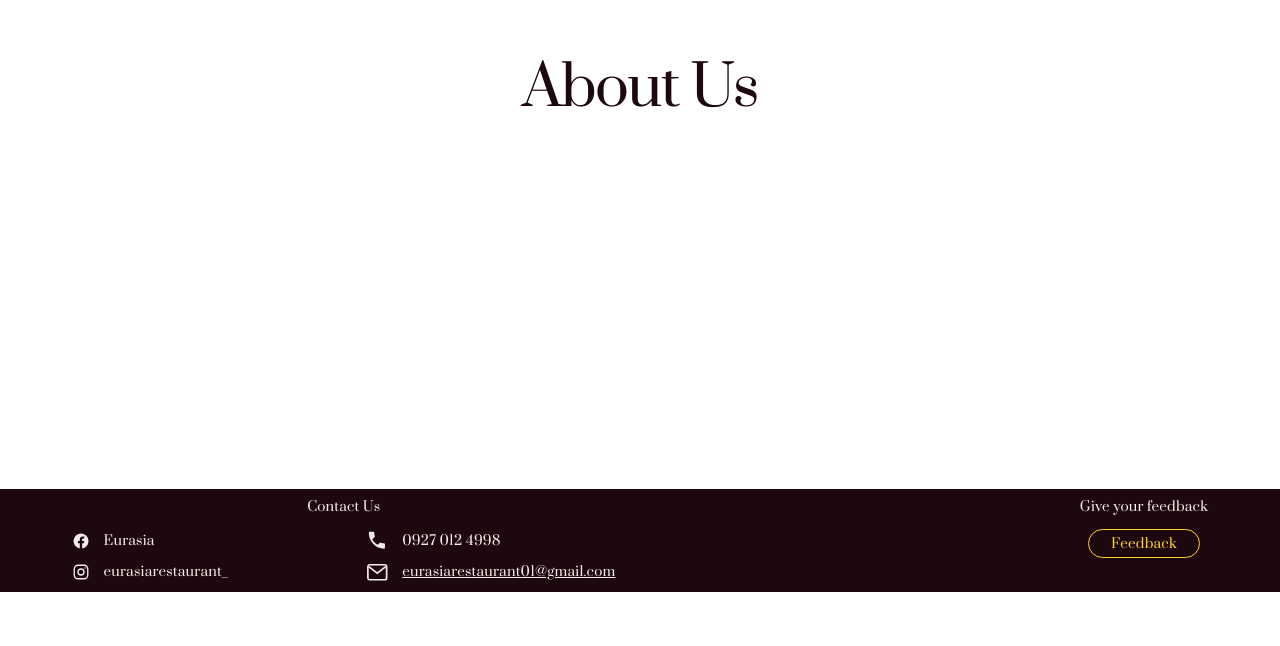
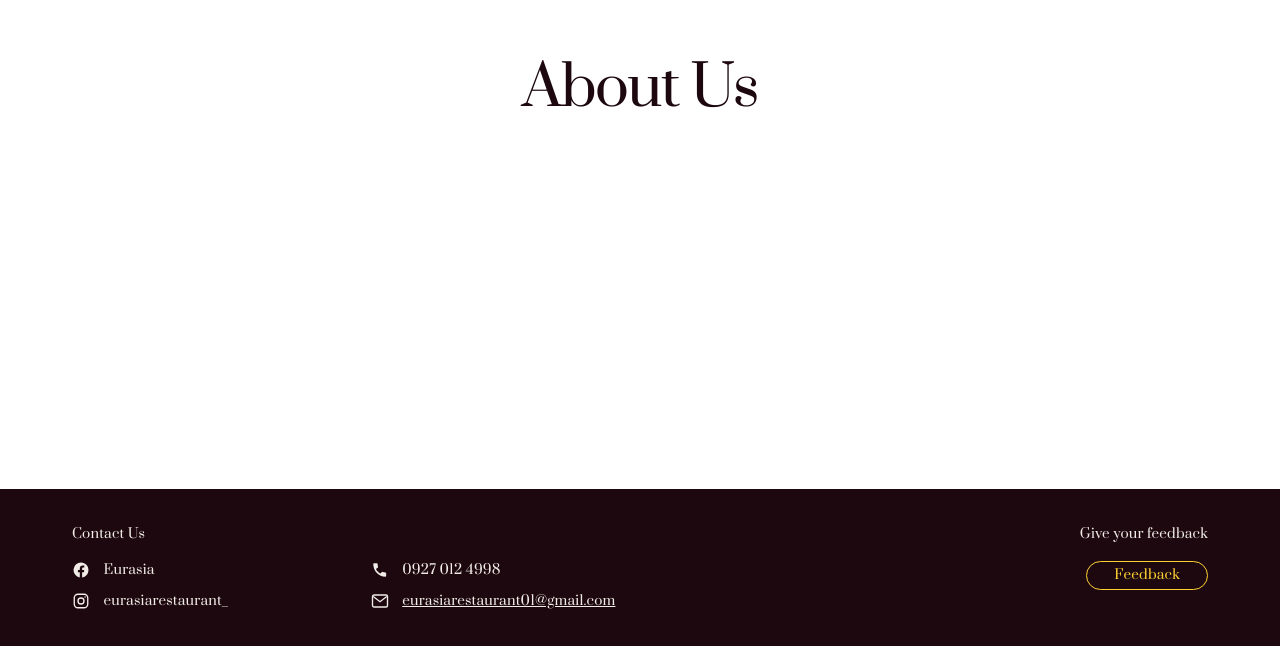
Before and after one commit to joyceaatienza/Eurasia-restaurant, a React (Vite) app: page /about in a window 1280 px wide. Shown: the part 401-1047 px from the top of the page. Before the commit the page ends 993 px from the top, so only its background shows below. Built offline with nearby package versions, Linux system fonts and the light colour scheme.

Commit message:
Footer updated.

```diff
--- a/src/components/Footer.jsx
+++ b/src/components/Footer.jsx
@@ -2,13 +2,14 @@ import React from 'react';
 
 function Footer() {
   return (
-    <footer className="bg-[#1d080f] text-[#f1ece7] px-6 md:px-16 py-2">
-      <div className="max-w-6xl mx-auto flex flex-col md:flex-row justify-between items-center md:items-start gap-6">
+    <footer className="bg-[#1d080f] text-[#f1ece7] px-6 md:px-16 py-8">
+      <div className="max-w-6xl mx-auto flex flex-col md:flex-row justify-between items-center md:items-start gap-8">
 
-        {/* Contact Us */}
-        <div className="flex flex-col items-center">
-          <h3 className="text-xs font-[Prata] font-bold mb-3">Contact Us</h3>
-          <div className="grid grid-cols-2 gap-x-10 gap-y-2">
+        {/* Contact Us Section */}
+        <div className="flex flex-col items-center md:items-start">
+          <h3 className="text-xs font-[Prata] font-bold mb-4">Contact Us</h3>
+
+          <div className="grid grid-cols-1 sm:grid-cols-2 gap-x-12 gap-y-3 items-center">
 
             {/* Facebook Link */}
             <a
@@ -17,7 +18,7 @@ function Footer() {
               rel="noopener noreferrer"
               className="flex items-center gap-3 hover:text-amber-300 transition"
             >
-              <svg className="w-4 h-4" fill="currentColor" viewBox="0 0 24 24">
+              <svg className="w-4 h-4 flex-shrink-0" fill="currentColor" viewBox="0 0 24 24">
                 <path d="M22 12a10 10 0 1 0-11.6 9.9v-7H7.9V12h2.5V9.8c0-2.5 1.5-3.9 3.8-3.9 1.1 0 2.2.2 2.2.2v2.4h-1.3c-1.2 0-1.6.8-1.6 1.6V12h2.8l-.4 2.9h-2.4v7A10 10 0 0 0 22 12Z" />
               </svg>
               <span className="font-[Prata] text-xs">Eurasia</span>
@@ -25,7 +26,7 @@ function Footer() {
 
             {/* Phone Number */}
             <div className="flex items-center gap-3">
-              <svg className="w-5 h-5" fill="currentColor" viewBox="0 0 24 24">
+              <svg className="w-4 h-4 flex-shrink-0" fill="currentColor" viewBox="0 0 24 24">
                 <path d="M6.6 10.8c1.3 2.6 3.4 4.7 6 6l2-2c.3-.3.7-.4 1-.2 1.1.4 2.3.6 3.6.6.6 0 1 .4 1 1V20c0 .6-.4 1-1 1C10.6 21 3 13.4 3 4c0-.6.4-1 1-1h3.8c.6 0 1 .4 1 1 0 1.2.2 2.4.6 3.6.1.4 0 .8-.2 1L6.6 10.8Z" />
               </svg>
               <span className="font-[Prata] text-xs">0927 012 4998</span>
@@ -33,12 +34,12 @@ function Footer() {
 
             {/* Instagram Link */}
             <a
-              href="https://www.instagram.com/eurasiarestaurant_/"
+              href="https://www.instagram.com/eurasiarestaurant_"
               target="_blank"
               rel="noopener noreferrer"
               className="flex items-center gap-3 hover:text-amber-300 transition"
             >
-              <svg className="w-4 h-4" fill="none" stroke="currentColor" strokeWidth="1.8" viewBox="0 0 24 24">
+              <svg className="w-4 h-4 flex-shrink-0" fill="none" stroke="currentColor" strokeWidth="1.8" viewBox="0 0 24 24">
                 <rect x="3" y="3" width="18" height="18" rx="5" />
                 <circle cx="12" cy="12" r="4" />
                 <circle cx="17.5" cy="6.5" r="1" fill="currentColor" stroke="none" />
@@ -48,11 +49,14 @@ function Footer() {
 
             {/* Email Link */}
             <div className="flex items-center gap-3">
-              <svg className="w-5 h-5" fill="none" stroke="currentColor" strokeWidth="1.8" viewBox="0 0 24 24">
+              <svg className="w-4 h-4 flex-shrink-0" fill="none" stroke="currentColor" strokeWidth="1.8" viewBox="0 0 24 24">
                 <rect x="2" y="4" width="20" height="16" rx="2" />
                 <path d="m3 6 9 7 9-7" />
               </svg>
-              <a href="mailto:eurasiarestaurant01@gmail.com" className="font-[Prata] text-xs underline hover:text-amber-300">
+              <a
+                href="mailto:eurasiarestaurant01@gmail.com"
+                className="font-[Prata] text-xs underline hover:text-amber-300 whitespace-nowrap"
+              >
                 eurasiarestaurant01@gmail.com
               </a>
             </div>
@@ -60,12 +64,12 @@ function Footer() {
           </div>
         </div>
 
-        {/* Feedback */}
-        <div className="flex flex-col items-center">
-          <h3 className="text-xs font-[Prata] font-bold mb-3">Give your feedback</h3>
+        {/* Feedback Section */}
+        <div className="flex flex-col items-center md:items-end">
+          <h3 className="text-xs font-[Prata] font-bold mb-4">Give your feedback</h3>
           <a
             href="#"
-            className="border border-amber-300 text-amber-300 rounded-full px-5 py-1 text-xs font-[Prata] hover:bg-amber-300 hover:text-neutral-900 transition"
+            className="border border-amber-300 text-amber-300 rounded-full px-6 py-1 text-xs font-[Prata] hover:bg-amber-300 hover:text-neutral-900 transition"
           >
             Feedback
           </a>
```
